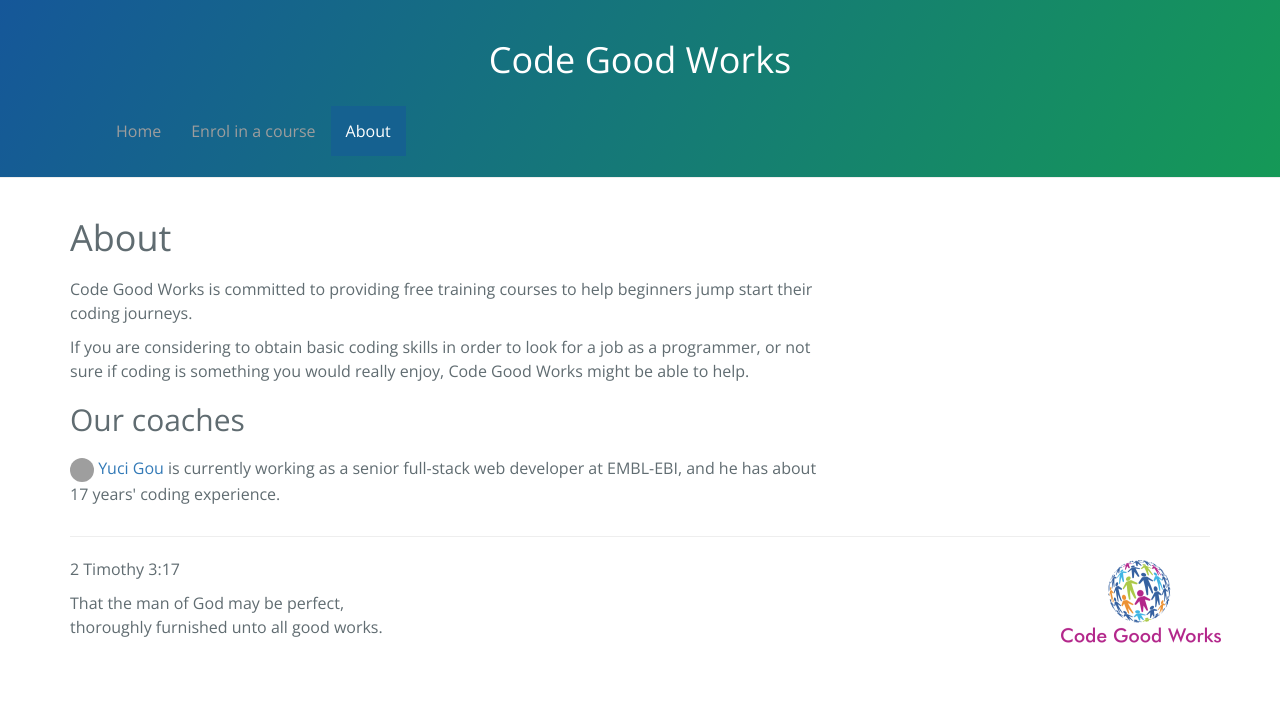
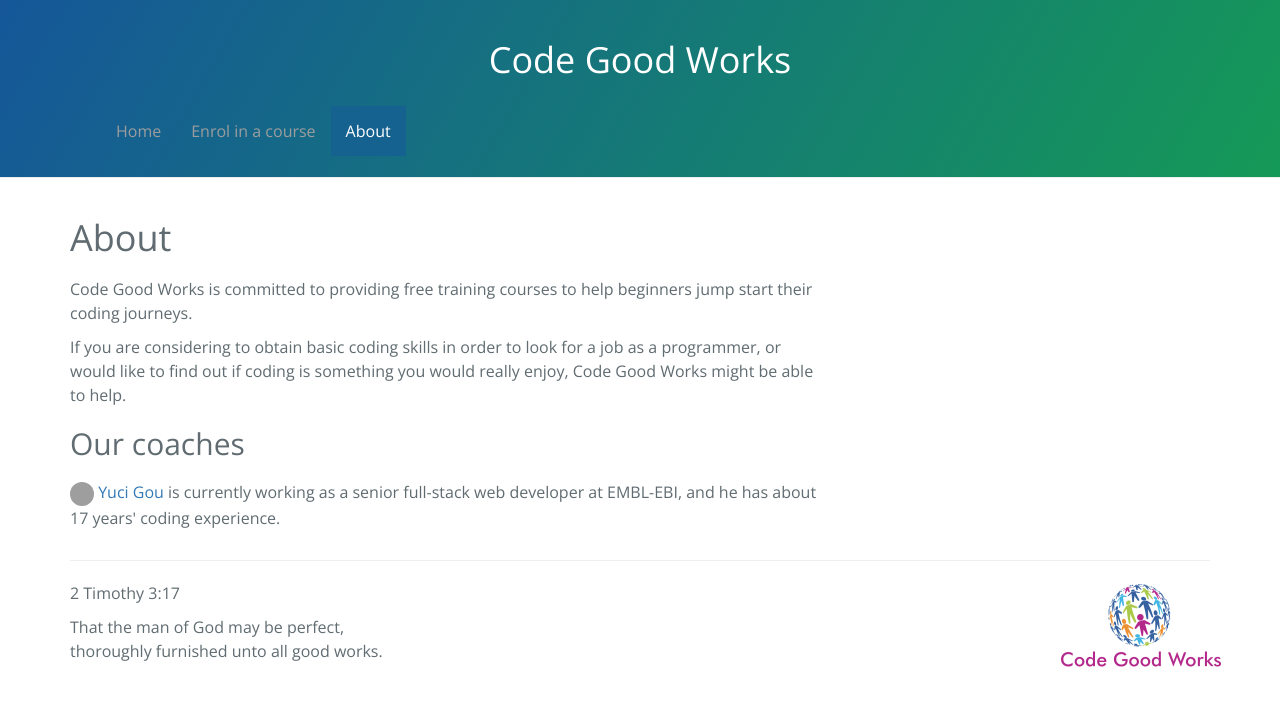
Before and after one commit to yucigou/codegoodworks, a Jekyll site: the page built from about.md, in a window 1280 px wide. Shown: the top 706 px of the page. Built offline with Jekyll 4.4.1, drawn with Linux system fonts in a browser that asks for light colours; nearby versions of some CDN libraries; grey boxes are pictures that could not be loaded.

Commit message:
Update some info

```diff
--- a/about.md
+++ b/about.md
@@ -13,7 +13,7 @@
 
 <p>
 If you are considering to obtain basic coding skills in order to look for a job as a programmer,
-or not sure if coding is something you would really enjoy,
+or would like to find out if coding is something you would really enjoy,
 Code Good Works might be able to help.
 </p>
 
```
Also changed, not shown: enrolment.md (+1 -1 lines).
